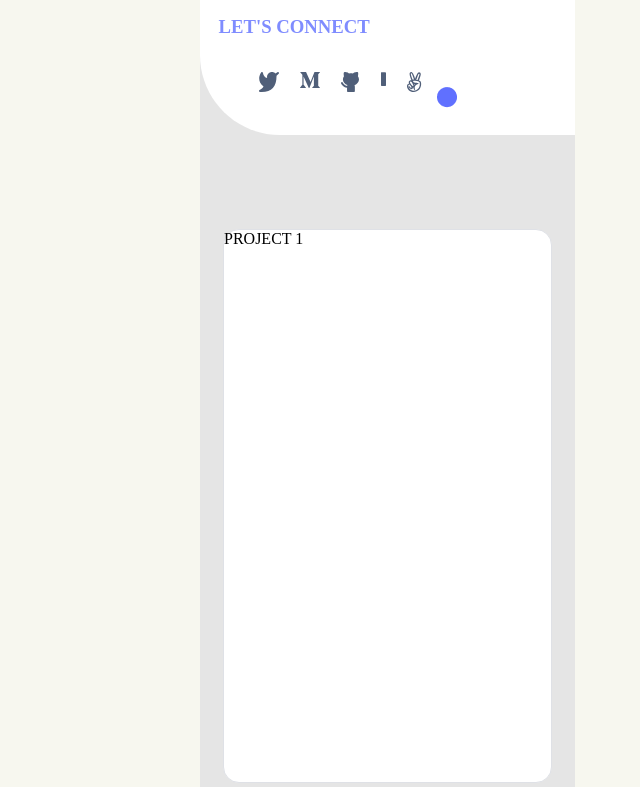
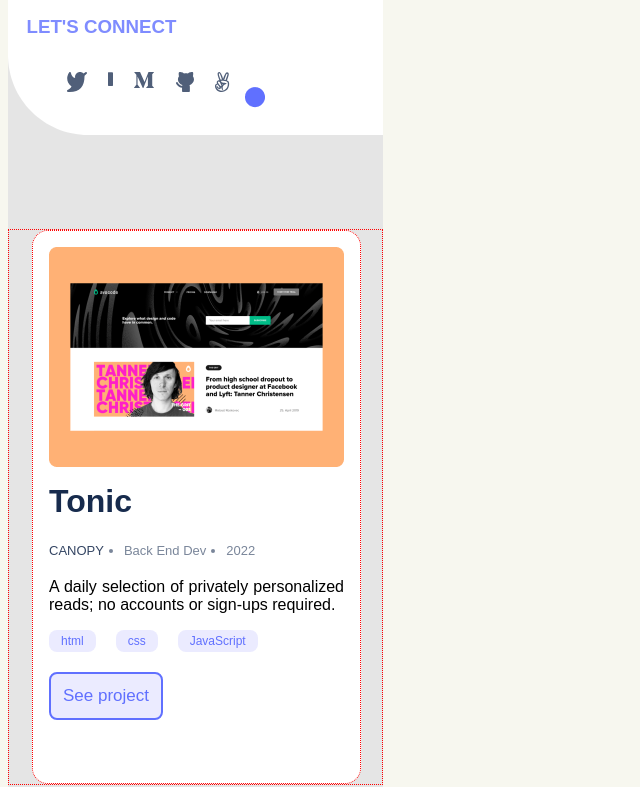
Before and after one commit to saikatgpae/saikat-portfolio, a plain HTML site: page index.html in a window 1280 px wide. Shown: the part 591-1378 px from the top of the page, without its empty margins (0-640 px from the left). Drawn offline with Linux system fonts and the light colour scheme.

Commit message:
created the first page of the work sectin

```diff
--- a/index.html
+++ b/index.html
@@ -42,9 +42,9 @@
                         <section class="logo">
                             <ul class="logo-div">
                                 <li><a href=""><img src="./image/twiter.svg" alt=""></a></li>
-                            <li><a href=""></a><img src="./image/M.svg" alt=""></li>
-                            <li><a href=""></a><img src="./image/Vector(3).svg" alt=""></li>
-                            <li><a href=""></a><img src="./image/Vector.png" alt=""></li>
+                                <li><a href=""><img src="./image/Vector.png" alt=""></a></li>
+                                <li><a href=""><img src="./image/M.svg" alt=""></a></li>
+                                <li><a href=""><img src="./image/Vector(3).svg" alt=""></a></li>
                                 <li><a href=""><img src="./image/Vector(4).svg" alt=""></a></li>
                             </ul>
                         </section>
@@ -52,8 +52,28 @@
                 </div>
             </section>
         </div>
+        <div class="work_section">
             <div class="project" id="p1">
-            <div class="project1">PROJECT 1</div>
+                <div class="project1">
+                    <img id="profile_snapshoot" src="./image/Snapshoot Portfolio.png" alt="Profile Snapshoot">
+                    <h1 id="project1-h1">Tonic</h1>
+                    <ul class="project1-ul">
+                        <li id="canopy">CANOPY</li>
+                        <li>Back End Dev</li>
+                        <li>2022</li>
+                    </ul>
+                    <p class="project1-para">
+                        A daily selection of privately personalized reads; no accounts or sign-ups required.
+                    </p>
+                    <div class="project1-button">
+                        <button style="float: left;">html</button>
+                        <button style="float: left;">css</button>
+                        <button>JavaScript</button>
+                    </div>
+                    <div class="see-project">
+                        <button>See project</button>
+                    </div>
+                </div>
             </div>
             <div class="project" id="p2">
                 <div class="project2">PROJECT 2</div>
@@ -66,10 +86,11 @@
             </div>
             <div class="about_myself" id="p5">
                 <h1>About Myself</h1>
-        <!-- </div> -->
+
             <div class="contact_me" id="6">
                 <h1>Contact me</h1>
-        <!-- </div> -->
+
+        </div>
     </div>
 </body>
 </html>
--- a/style.css
+++ b/style.css
@@ -1,11 +1,17 @@
 body {
   background-color: rgb(247, 247, 239);
-  margin-left: 200px;
+  /* margin-left: 200px; */
+  /* margin-top: 50px; */
+  /* margin-bottom: 50px; */
 }
 
 .container {
   background-color: #E5E5E5;
   width: 375px;
+  /* border: 1px dotted blue; */
+  font-family: Poppins-SemiBold, Arial, Helvetica, sans-serif;
+  display: flex;
+  flex-direction: column;
 }
 
 .main {
@@ -63,7 +69,6 @@ nav {
   .name {
     width: 327px;
     height: 150px;
-  font-family: Arial, Helvetica, sans-serif;
     font-style: normal;
     font-weight: 700;
     font-size: 25px;
@@ -98,17 +103,106 @@ nav {
     list-style-type: none;
   }
 
+
+
 .project{
   padding-left: 23px;
+  border: 1px dotted red;
 }
+
+
+/* PROJECT 1 CSS */
 
             .project1 {
               width: 327px;
               height: 552px;
               border-radius: 16px;
-  border: 1px solid #DFE1E6;
+              /* border: 1px solid #DFE1E6; */
               background-color: #FFFFFF;
+              border: 1px dotted red;
+              display: flex;
+              flex-direction: column;
             }
+            /* prject1 image */
+            #profile_snapshoot{
+              width: 295px;
+              height: 220px;
+              margin-left: 16px;
+              margin-top: 16px;
+            }
+              /* Project1 H1 tag "Tonic"   */
+              #project1-h1{
+                /* margin-left: 16px; */
+                font-size: 32px;
+                font-weight: 700;
+                color: #172B4D;
+                font-family: Poppins-SemiBold, Arial, Helvetica, sans-serif;
+                line-height: 44px;
+                margin: 12px 0px 0px 16px;
+              }
+
+              /* Project 1 unorder list holdin canopy Back End Dev 2022 */
+              .project1-ul{
+                padding: 0;
+                margin: 20px 0px 20px 16px;
+              }
+              /* List items inside the .project1-ul   */
+              .project1-ul li{
+                  color: #7A869A;
+                  margin-left: 20px;
+                  float: left;
+                  font-size: 13px;
+                }
+                  #canopy{
+                    list-style-type: none;
+                    color: #344563;
+                    margin-left: 0;
+                  }
+
+              /* project1 paragraph     */
+              .project1-para{
+                margin: 0;
+                margin-left: 16px;
+                margin-right: 16px;
+                font-family: Poppins-Light, Arial, Helvetica, sans-serif;
+                margin: 0px 16px 16px 16px;
+                text-align: justify;
+              }
+              .project1-button{
+                margin: 0px 0px 20px 16px;
+                display: flex;
+                /* flex-wrap: wrap; */
+              }
+              .project1-button button{
+                margin-right: 20px;
+                border-radius: 8px;
+                padding: 4px 12px 4px 12px;
+                background-color: #EBEBFF;
+                border-width: 0;
+                color: #6070FF;
+                font-size: 12px;
+              }
+
+              /* .project1-button>.button:not(:first-child) {
+                margin-right: 20px;
+               } */
+
+
+              .see-project button{
+                margin: 0px 0px 0px 16px;
+                border-radius: 8px;
+                font-size: 17px;
+
+                background-color: #EBEBFF;
+                border: 2px solid #6070FF;
+                color: #6070FF;
+                padding: 12px;
+              }
+
+
+
+
+
 
 .project2 {
   width: 327px;
@@ -130,6 +224,7 @@ nav {
 }
 #p3{
   margin-top: 88px;
+
 }
 
 .project4 {
@@ -145,7 +240,7 @@ nav {
 .about_myself {
   width: 375px;
   height: 1263px;
-  /* border-radius: 0 100px 0 0; */
+  border-radius: 0 100px 0 0;
   background-color: #FFFFFF;
 }
 #p5{
@@ -159,3 +254,8 @@ nav {
   background-color: #6070FF;
   border-radius: 100px 0 0 0;
 }
+
+.work_station {
+  display: grid;
+  grid-template-columns: auto;
+}
```
Also changed, not shown: image/Snapshoot Portfolio.png (added), image/Snapshoot Portfolio2.png (added), 1 other file. Lines whose indentation alone changed are shown as unchanged.
